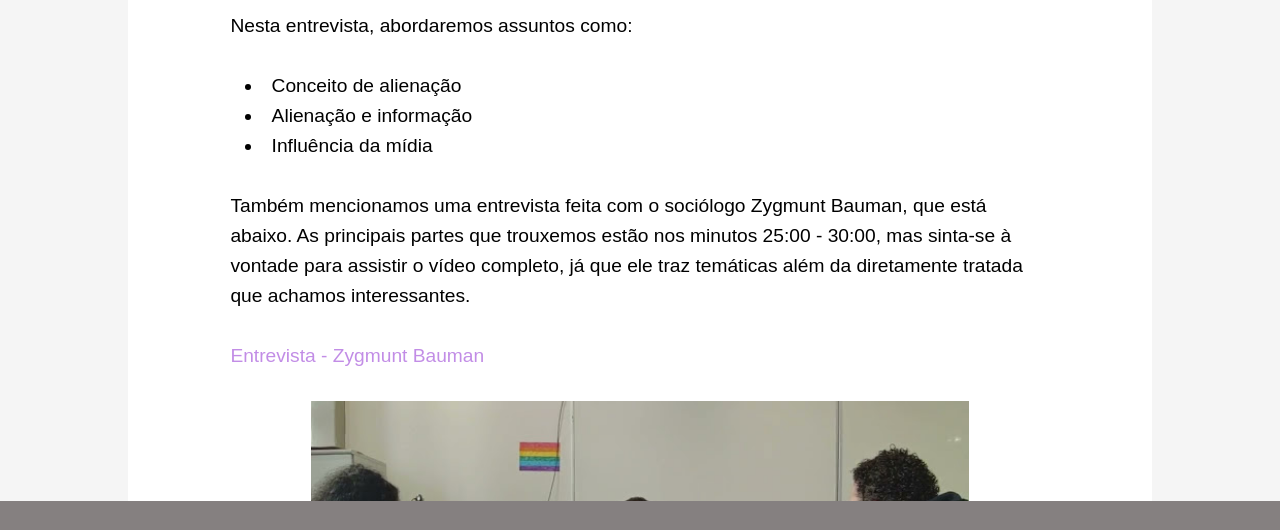
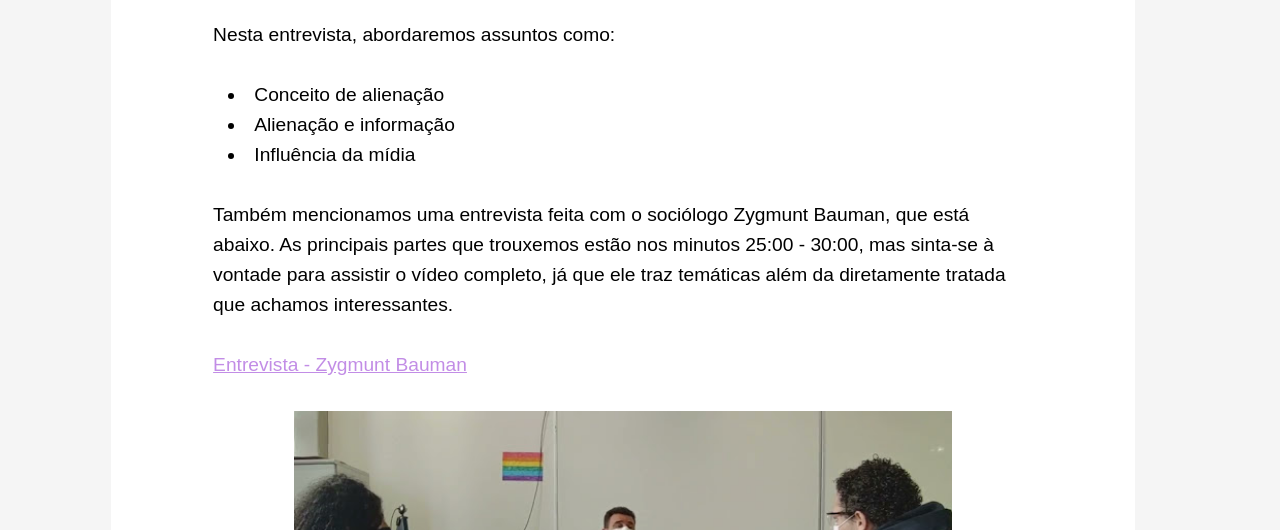
Before and after one commit to eixo-integrador/produto-final, a plain HTML site: page entrevista-salomao.html in a window 1280 px wide. Shown: the part 270-800 px from the top of the page. Drawn offline with Linux system fonts and the light colour scheme.

Commit message:
Entrevista Salomão finalizada

```diff
--- a/ent-salomao.css
+++ b/ent-salomao.css
@@ -1,4 +1,9 @@
-
+body{
+height: 180vh;
+}
+main{
+    height: 170vh;
+}
 
 .texto{
     display: flex;
@@ -28,5 +33,6 @@
 }
 
 .link-ent{
+    text-decoration: underline;
     color: rgb(194, 141, 230);
 }
--- a/entrevista-salomao.html
+++ b/entrevista-salomao.html
@@ -5,8 +5,8 @@
     <meta charset="UTF-8">
     <meta http-equiv="X-UA-Compatible" content="IE=edge">
     <meta name="viewport" content="width=device-width, initial-scale=1.0">
+    <link rel="stylesheet" href="ent-salomao.css">
     <link rel="stylesheet" href="style.css">
-    <link rel="stylesheet" href="ent-salomao.css">
     <title>Entrevista - Professor Salomão</title>
 </head>
 
@@ -50,7 +50,6 @@
 
         </div>
     </main>
-    <footer></footer>
 
 </body>
 
--- a/style.css
+++ b/style.css
@@ -7,8 +7,7 @@
 body{
     display: flex;
     flex-direction: column;
-    width: 100vw;
-    height: 100vh;
+    width: 97.3vw;
     font-family: Arial, Helvetica, sans-serif;
     background-color: whitesmoke;
     align-items: center;
@@ -42,7 +41,6 @@
     display: flex;
     flex-direction: column;
     width: 80vw;
-    height: 90vh;
     background-color: white;
 }
 
```
